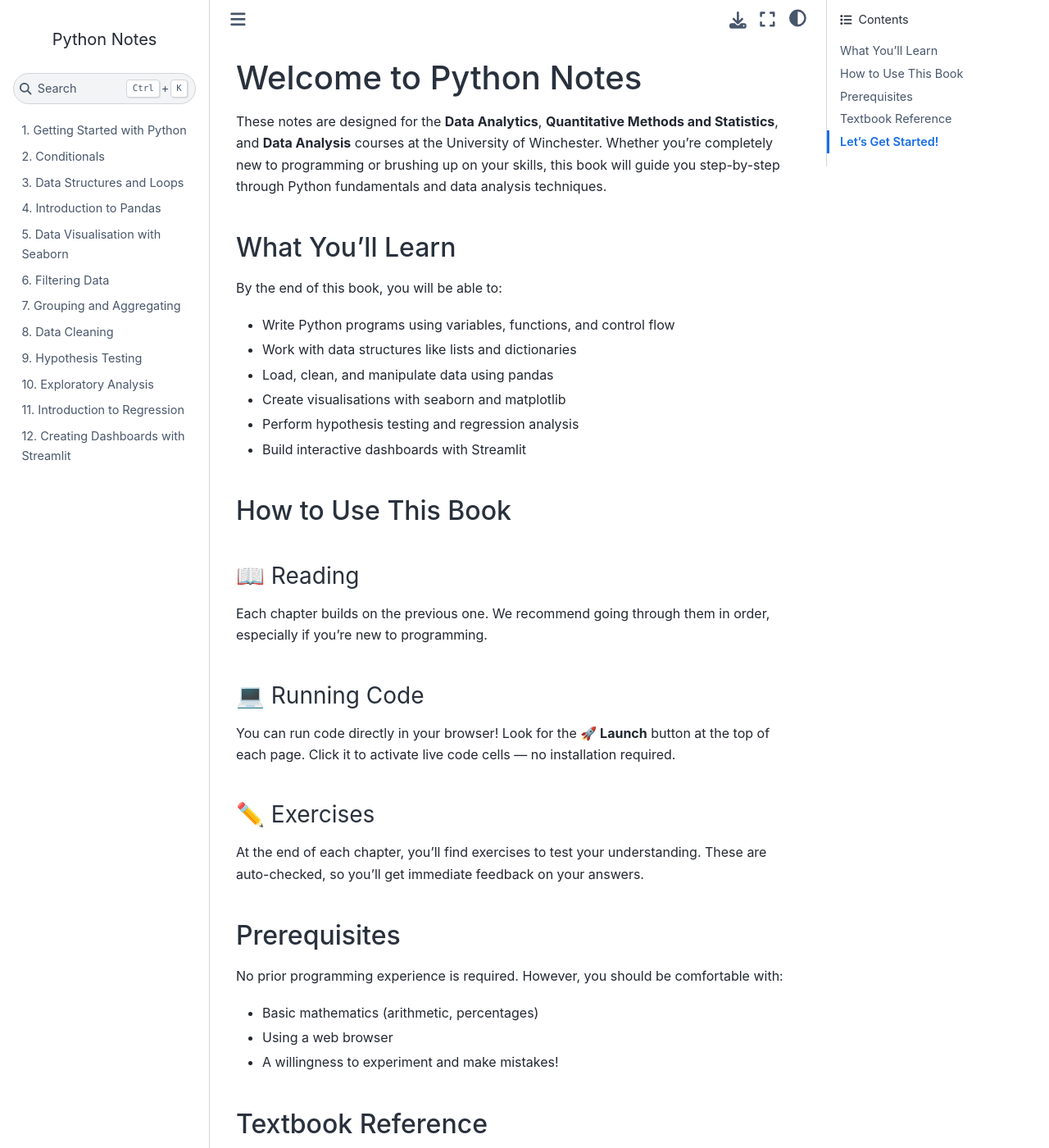
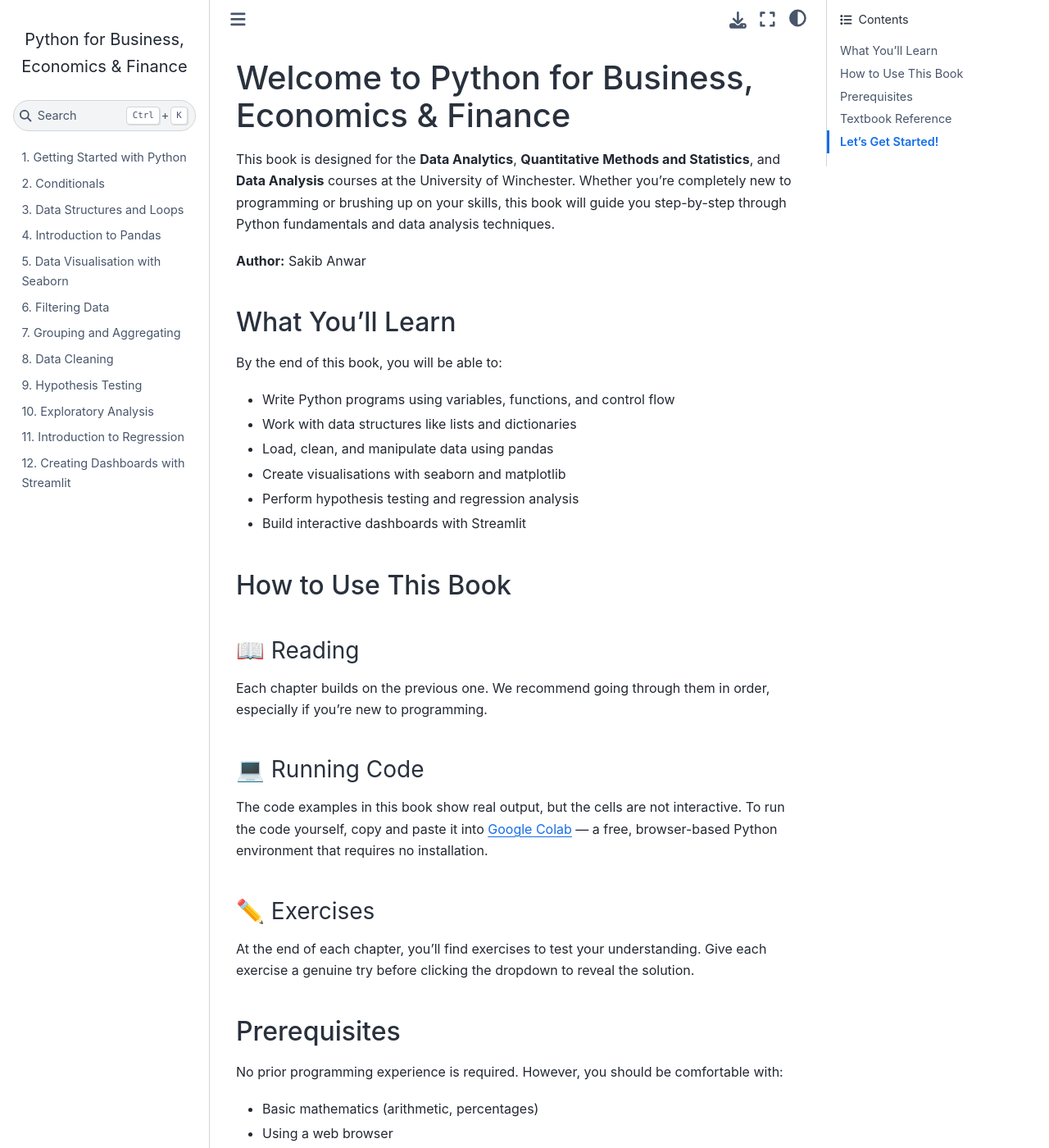
Before and after one commit to sakibanwar/python-notes, a Jupyter Book: the page built from intro.md, in a window 1280 px wide and 1400 px high. Shown: the whole window at 82% size. Built offline with Jupyter Book 1.0.4 settings and Sphinx 7.4.7 and the Sphinx Book theme 1.1.4, drawn with Linux system fonts in a browser that asks for light colours.

Commit message:
Rename book to Python for Business, Economics & Finance
- Update title in welcome page, README, and _config.yml
- Add author credit (Sakib Anwar) to welcome page
- Update Running Code section: direct users to Google Colab
- Update Exercises section: encourage trying before checking solutions

Co-Authored-By: Claude Opus 4.5 <noreply@anthropic.com>

```diff
--- a/_config.yml
+++ b/_config.yml
@@ -1,5 +1,5 @@
 # Book settings
-title: Python Notes
+title: Python for Business, Economics & Finance
 author: Sakib Anwar
 copyright: "2024"
 # logo: _static/logo.png  # Uncomment when you add a logo
--- a/intro.md
+++ b/intro.md
@@ -1,6 +1,8 @@
-# Welcome to Python Notes
+# Welcome to Python for Business, Economics & Finance
 
-These notes are designed for the **Data Analytics**, **Quantitative Methods and Statistics**, and **Data Analysis** courses at the University of Winchester. Whether you're completely new to programming or brushing up on your skills, this book will guide you step-by-step through Python fundamentals and data analysis techniques.
+This book is designed for the **Data Analytics**, **Quantitative Methods and Statistics**, and **Data Analysis** courses at the University of Winchester. Whether you're completely new to programming or brushing up on your skills, this book will guide you step-by-step through Python fundamentals and data analysis techniques.
+
+**Author:** Sakib Anwar
 
 ## What You'll Learn
 
@@ -19,10 +21,10 @@ By the end of this book, you will be able to:
 Each chapter builds on the previous one. We recommend going through them in order, especially if you're new to programming.
 
 ### 💻 Running Code
-You can run code directly in your browser! Look for the **🚀 Launch** button at the top of each page. Click it to activate live code cells — no installation required.
+The code examples in this book show real output, but the cells are not interactive. To run the code yourself, copy and paste it into [Google Colab](https://colab.research.google.com/) — a free, browser-based Python environment that requires no installation.
 
 ### ✏️ Exercises
-At the end of each chapter, you'll find exercises to test your understanding. These are auto-checked, so you'll get immediate feedback on your answers.
+At the end of each chapter, you'll find exercises to test your understanding. Give each exercise a genuine try before clicking the dropdown to reveal the solution.
 
 ## Prerequisites
 
```
Also changed, not shown: README.md (+4 -4 lines).
